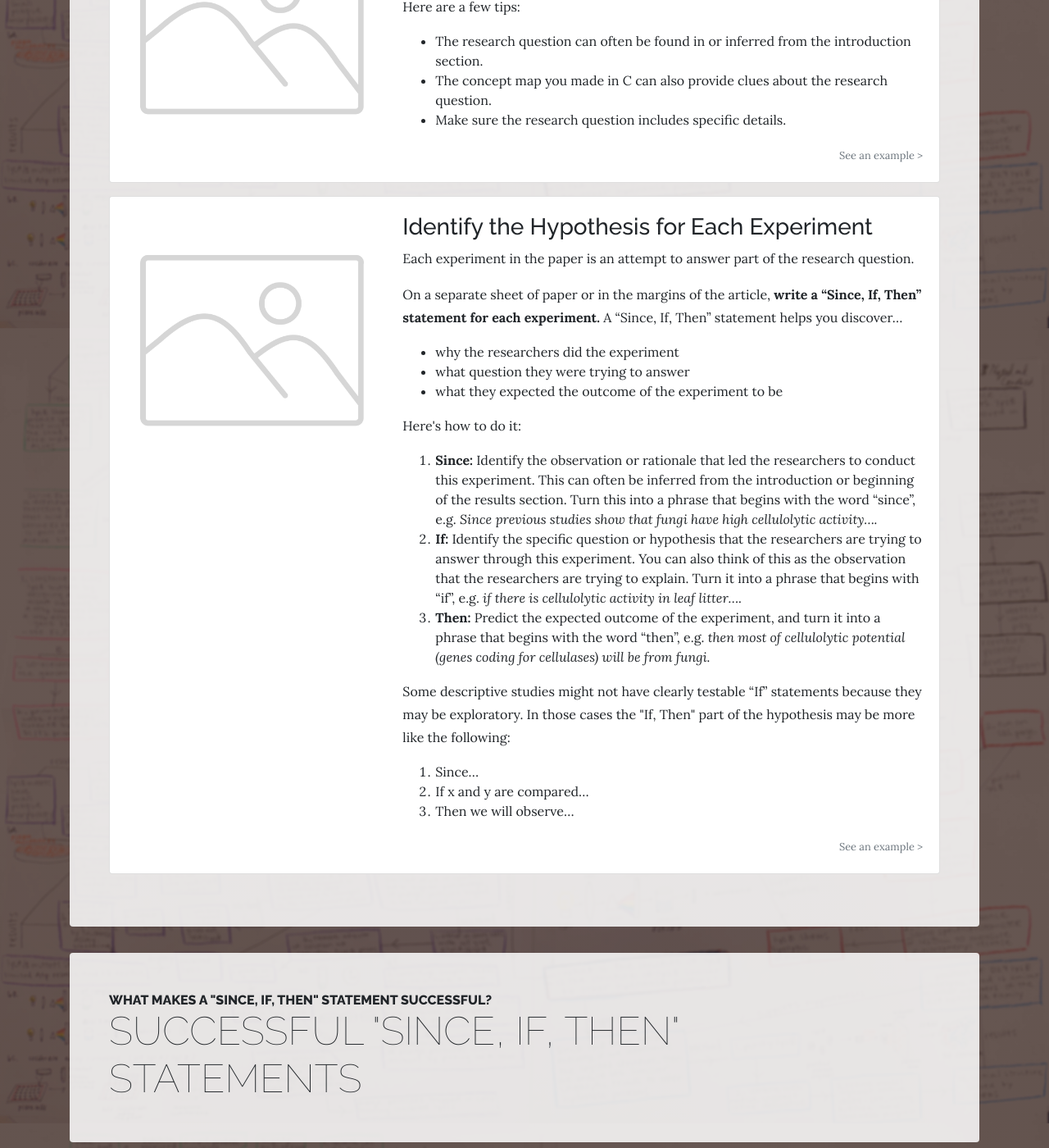
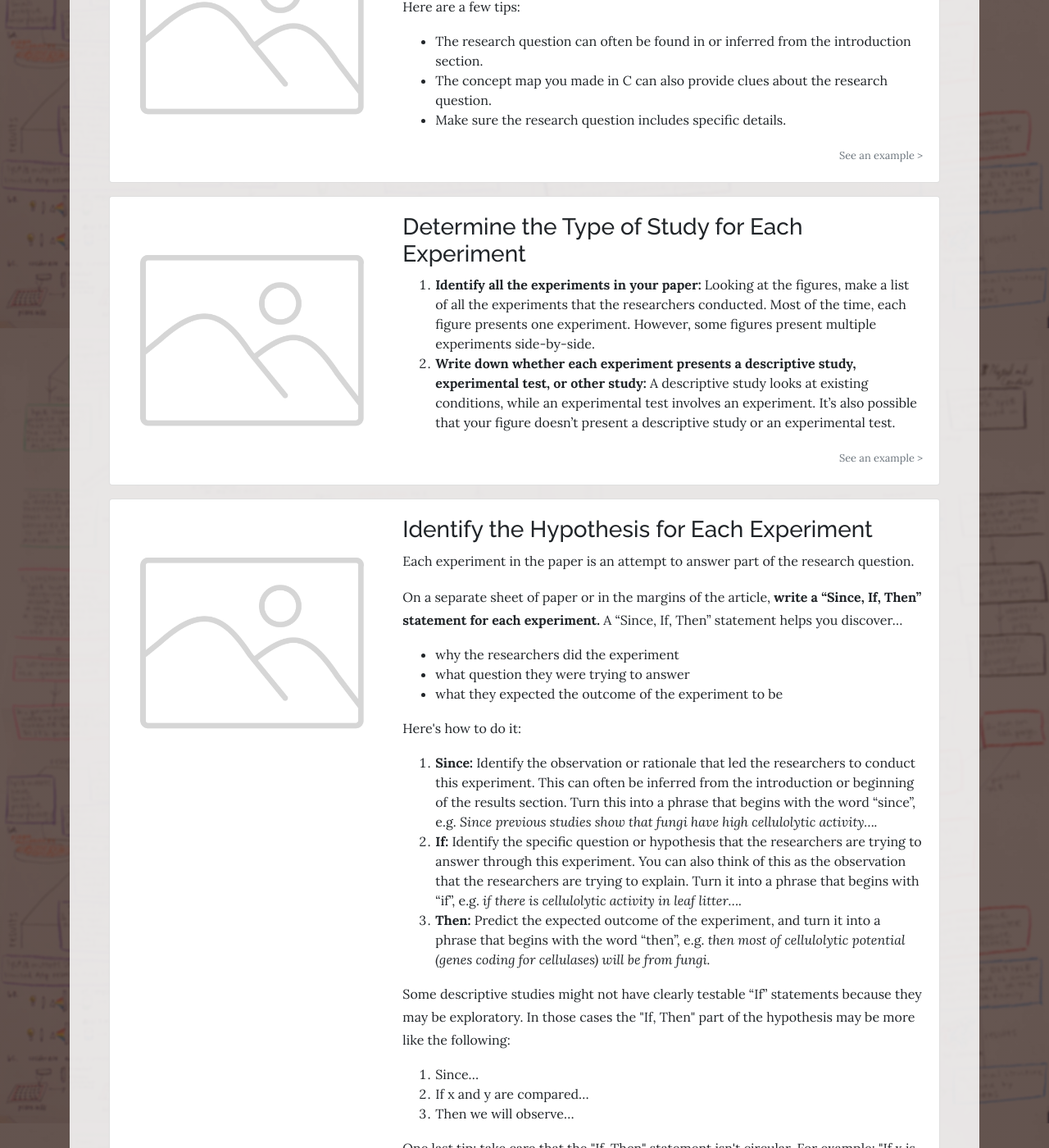
Before and after one commit to woof84/woof84.github.io-creates, a Jekyll site: the page built from e.html, in a window 1280 px wide and 1400 px high, scrolled down 569 px. Shown: the whole window at 82% size. Built offline with Jekyll 4.4.1, drawn with Linux system fonts in a browser that asks for light colours; nearby versions of some CDN libraries; some of the changed text lies outside the part shown.

Commit message:
update type of study question

```diff
--- a/a.html
+++ b/a.html
@@ -29,7 +29,6 @@ layout: page
                                   <h3>Analyze the Figures</h3>
                                   <p><em>“For me, this step was very helpful because when I read papers before, I’d never actually read the figures. Reading the figures gave me a much better understanding of the paper.” - a CREATES student</em></p>
                                   <ol>
-                                    <li><strong>Choose a figure and determine whether it presents a descriptive study, experimental test, or other study: </strong>A descriptive study looks at existing conditions, while an experimental test involves an experiment. It’s possible that your figure doesn’t present a descriptive study or an experimental test.</li>
                                     <li><strong>Fill out the CREATES analysis template: </strong>Choose one of the analysis templates below and fill it out for your figure. The templates is annotated with tips and examples to help guide your answers!</li>
                                       <ul>
                                         <li><a href="https://docs.google.com/document/d/1F4ami2ZzMX8CaoUFOHmJzmZAz3Be6bCHW0BtrdMr-4o/copy?copyComments=true" target="_blank">Descriptive Study</a></li>
--- a/e.html
+++ b/e.html
@@ -41,12 +41,32 @@ layout: page
                       </div>
                   </div><!-- closes out the card -->
 
-                   <!-- Steps, Part 2 -->
+                <!-- Steps, Part 2 -->
                   <div class="card mb-3">
                       <!-- Step 1.2 -->
                       <div class="row no-gutters">
                            <div class="col-md-4"><!-- Image -->
-                               <a data-toggle="modal" data-target="#step-1-1-info" href="#"><img src="{{ '/img/placeholder.png' | absolute_url }}" class="card-img" alt="placeholder image"></a>
+                               <a data-toggle="modal" data-target="#step-1-2-info" href="#"><img src="{{ '/img/placeholder.png' | absolute_url }}" class="card-img" alt="placeholder image"></a>
+                          </div>
+                          <div class="col-md-8">
+                              <div class="card-body">
+                                <h3>Determine the Type of Study for Each Experiment</h3>
+                                  <ol>
+                                    <li><strong>Identify all the experiments in your paper: </strong>Looking at the figures, make a list of all the experiments that the researchers conducted. Most of the time, each figure presents one experiment. However, some figures present multiple experiments side-by-side.</li>
+                                    <li><strong>Write down whether each experiment presents a descriptive study, experimental test, or other study: </strong>A descriptive study looks at existing conditions, while an experimental test involves an experiment. It’s also possible that your figure doesn’t present a descriptive study or an experimental test.</li>
+                                  </ol>
+                                  <p class="card-text text-right"><a data-toggle="modal" data-target="#step-1-1-info" href="#"><small class="text-muted">See an example ></small></a></p>
+                              </div>
+                          </div>
+                      </div>
+                  </div><!-- closes out the card -->
+
+                   <!-- Steps, Part 3 -->
+                  <div class="card mb-3">
+                      <!-- Step 1.3 -->
+                      <div class="row no-gutters">
+                           <div class="col-md-4"><!-- Image -->
+                               <a data-toggle="modal" data-target="#step-1-3-info" href="#"><img src="{{ '/img/placeholder.png' | absolute_url }}" class="card-img" alt="placeholder image"></a>
                           </div>
                           <div class="col-md-8">
                               <div class="card-body">
@@ -70,6 +90,7 @@ layout: page
                                     <li>If x and y are compared…</li>
                                     <li>Then we will observe…</li>
                                   </ol>
+                                <p>One last tip: take care that the "If, Then" statement isn't circular. For example: "If x is true, then x will be true."</p>
                                   <p class="card-text text-right"><a data-toggle="modal" data-target="#step-1-2-info" href="#"><small class="text-muted">See an example ></small></a></p>
                               </div>
                           </div>
```
Also changed, not shown: 3 other files.
